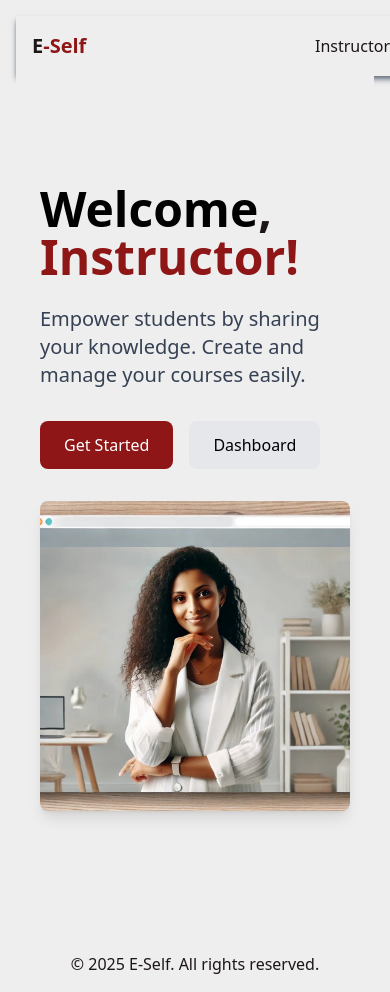
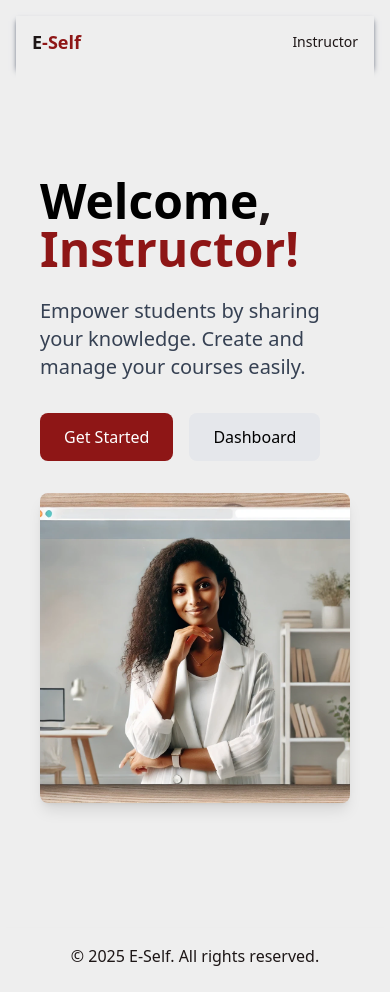
Before and after one commit to NegedeTekleyes/E-self-Lerning, a Next.js app in the folder e-self/: page /landing in a window 390 px wide. Built offline with nearby package versions, Linux system fonts and the light colour scheme.

Commit message:
landing header wideth

```diff
--- a/e-self/app/(components)/LandingHeader.tsx
+++ b/e-self/app/(components)/LandingHeader.tsx
@@ -3,14 +3,14 @@ import Link from 'next/link';
 
 export default function LandingHeader() {
   return (
-    <header className="w-screen flex items-center justify-between p-4 bg-[#EEEEEE] shadow-md shadow-gray-500">
-      <Link href="/" className="text-xl font-bold">
+    <header className="w-full flex items-center justify-between px-4 sm:px-8 py-3 bg-[#EEEEEE] shadow-md shadow-gray-500">
+      <Link href="/" className="text-lg sm:text-xl font-bold">
         <span className="text-[#1D1616]">E</span>
         <span className="text-[#8E1616]">-Self</span>
       </Link>
 
-      <nav className="flex items-center gap-6">
-        <Link href="/instructor/signup" className="hover:text-[#8E1616]">
+      <nav className="flex items-center gap-4 sm:gap-6">
+        <Link href="/instructor/signup" className="text-sm sm:text-base hover:text-[#8E1616]">
           Instructor
         </Link>
       </nav>
```
